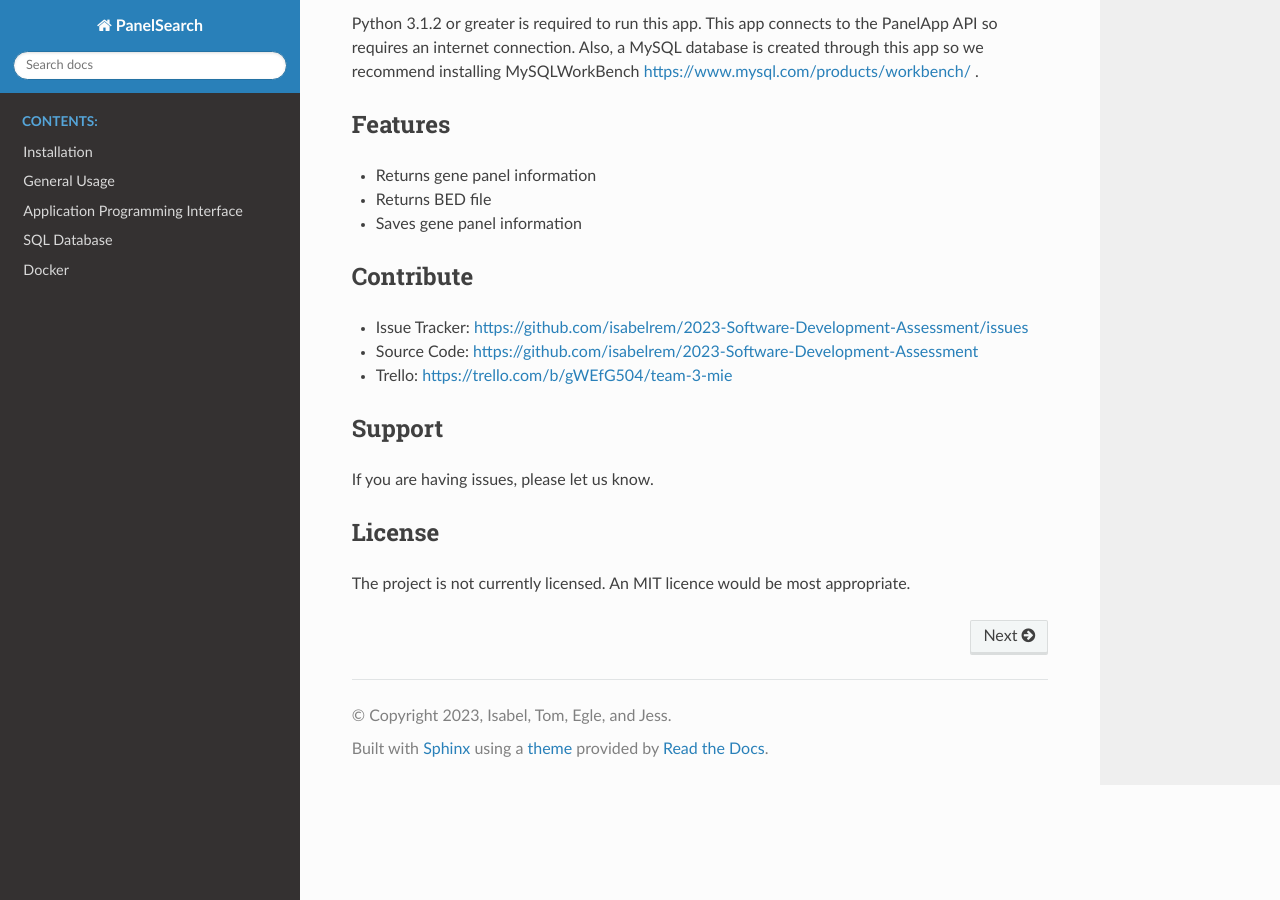
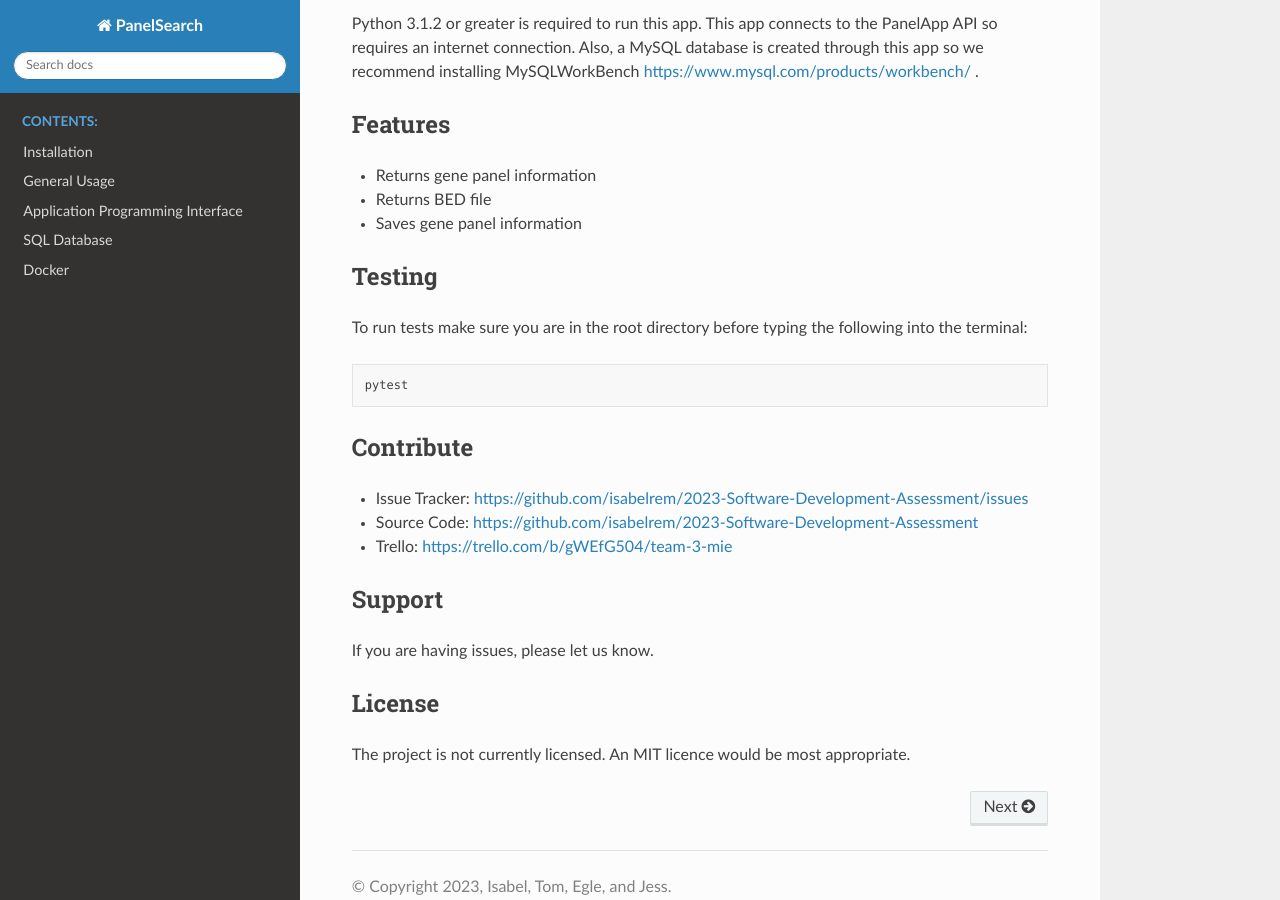
Before and after one commit to isabelrem/2023-Software-Development-Assessment, a Sphinx documentation site: the page built from docs/source/index.rst, in a window 1280 px wide and 900 px high, scrolled down 680 px. Built offline with Sphinx 7.4.7 and the Read the Docs theme 2.0.0, drawn with Linux system fonts in a browser that asks for light colours.

Commit message:
Update index.rst

```diff
--- a/docs/source/index.rst
+++ b/docs/source/index.rst
@@ -40,6 +40,12 @@ Features
 - Saves gene panel information
 
 
+Testing
+-------
+To run tests make sure you are in the root directory before typing the following into the terminal::
+
+    pytest
+
 
 Contribute
 ----------
```
